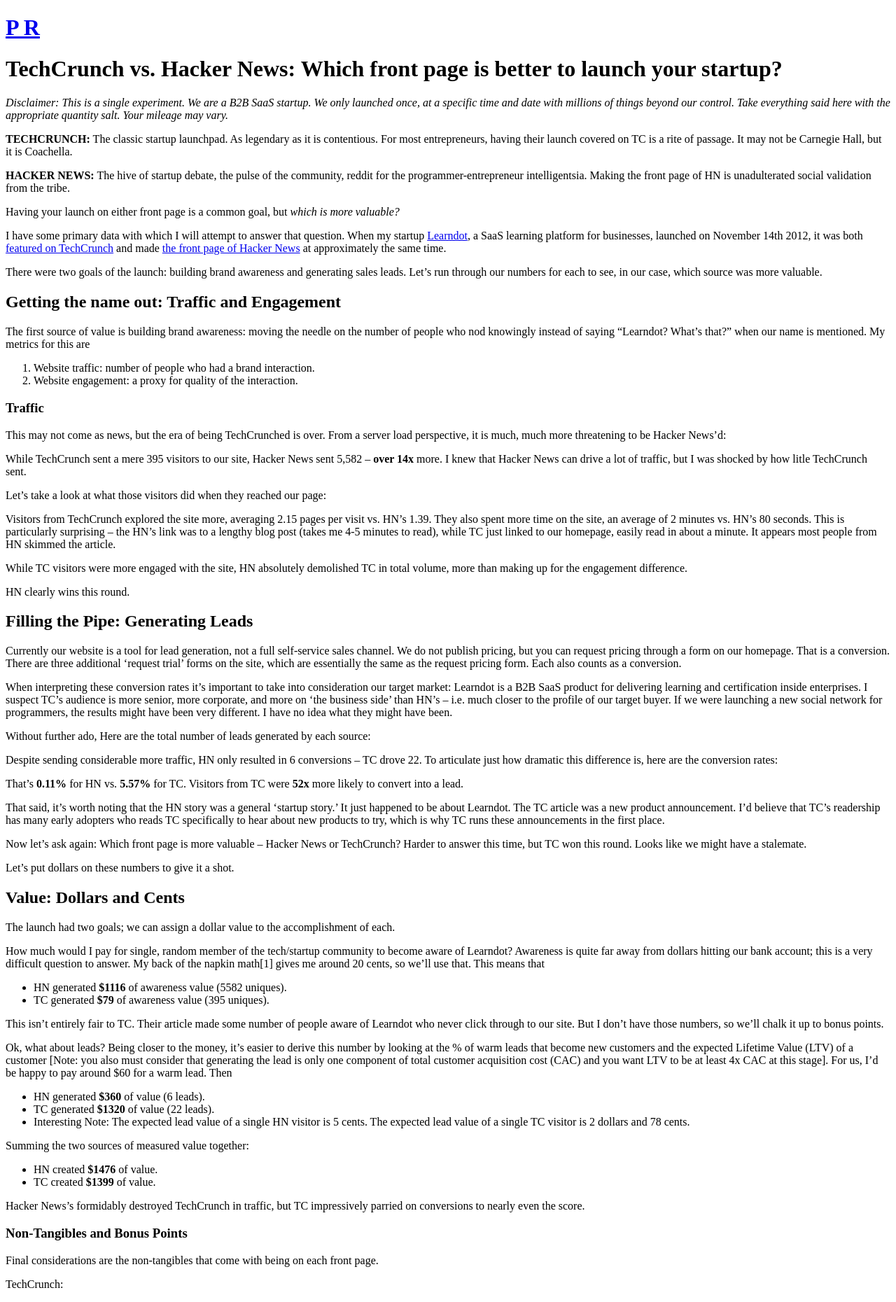
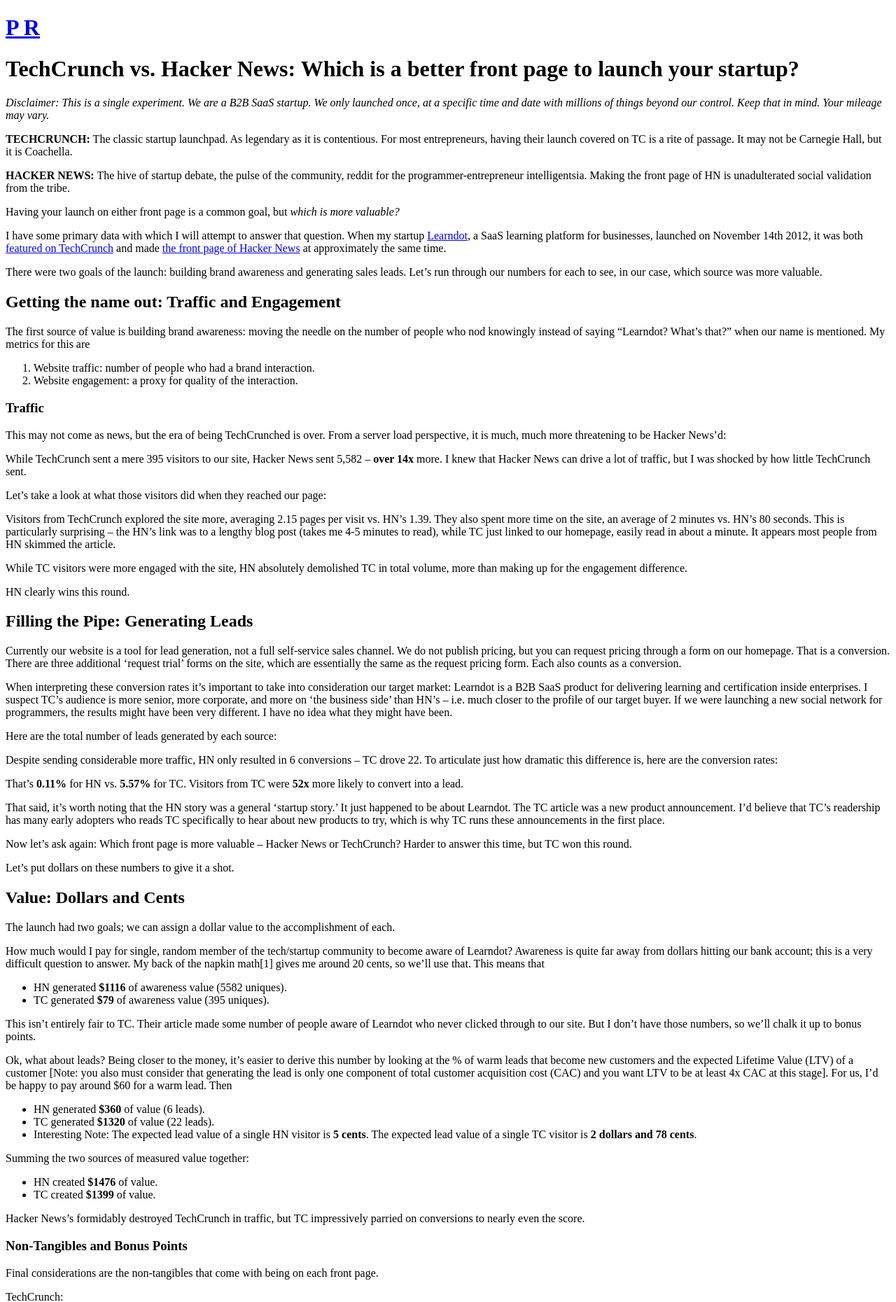
Before and after one commit to prlambert/old-prlambert.github.com, a Jekyll site: the page built from _posts/2013-01-29-tc-vs-hn.html, in a window 1280 px wide. Shown: the top 1860 px of the page at 70% size. Built offline with Jekyll 4.4.1, drawn with Linux system fonts in a browser that asks for light colours; a script that is not in the unit is left out; comment, search, counter and statistics services are not loaded; some of the changed text lies outside the part shown.

Commit message:
Done TC vs. HN

```diff
--- a/_posts/2013-01-29-tc-vs-hn.html
+++ b/_posts/2013-01-29-tc-vs-hn.html
@@ -1,16 +1,15 @@
 ---
 layout: post
-title: "TechCrunch vs. Hacker News: Which front page is better to launch your startup?"
+title: "TechCrunch vs. Hacker News: Which is a better front page to launch your startup?"
 description: ""
 category:
 tags: []
 ---
-<p>
+<p class="disclaimer">
 <em>
 Disclaimer: This is a single experiment. We are a B2B SaaS startup. We
 only launched once, at a specific time and date with millions of things
-beyond our control. Take everything said here with the appropriate
-quantity salt. Your mileage may vary.
+beyond our control. Keep that in mind. Your mileage may vary.
 </em>
 </p>
 
@@ -67,7 +66,7 @@
 <p>
 While TechCrunch sent a mere 395 visitors to our site, Hacker News sent
 5,582 – <strong>over 14x</strong> more. I knew that Hacker News can
-drive a lot of traffic, but I was shocked by how litle TechCrunch sent.
+drive a lot of traffic, but I was shocked by how little TechCrunch sent.
 </p>
 
 <p>
@@ -101,7 +100,7 @@
 </p>
 
 <p>
-Without further ado, Here are the total number of leads generated by each source:
+Here are the total number of leads generated by each source:
 </p>
 
 <script type="text/javascript" src="//ajax.googleapis.com/ajax/static/modules/gviz/1.0/chart.js"> {"dataSourceUrl":"//docs.google.com/a/prlambert.com/spreadsheet/tq?key=0Ao94tqG9MFwRdEkyNTNlaGtpRjctcTVneUVXT3U4V0E&transpose=0&headers=1&range=A1%3AC2&gid=2&pub=1","options":{"titleTextStyle":{"bold":true,"color":"#000","fontSize":16},"vAxes":[{"useFormatFromData":true,"title":"","minValue":null,"viewWindowMode":null,"viewWindow":null,"maxValue":null},{"useFormatFromData":true}],"series":{"0":{"color":"#ff9900"},"1":{"color":"#6aa84f"}},"booleanRole":"certainty","title":"Conversions by source","animation":{"duration":500},"backgroundColor":{"fill":"#f5f5f5"},"legend":"right","hAxis":{"useFormatFromData":true,"title":"","minValue":null,"viewWindow":{"min":null,"max":null},"maxValue":null},"isStacked":false,"tooltip":{},"width":609,"height":320},"state":{},"view":{},"chartType":"BarChart","chartName":"Chart 3"} </script>
@@ -123,7 +122,7 @@
 </p>
 
 <p>
-Now let’s ask again: Which front page is more valuable – Hacker News or TechCrunch? Harder to answer this time, but TC won this round. Looks like we might have a stalemate.
+Now let’s ask again: Which front page is more valuable – Hacker News or TechCrunch? Harder to answer this time, but TC won this round.
 </p>
 
 <p>
@@ -148,7 +147,8 @@
 </p>
 
 <p>
-This isn’t entirely fair to TC. Their article made some number of people aware of Learndot who never click through to our site. But I don’t have those numbers, so we’ll chalk it up to bonus points.
+This isn’t entirely fair to TC. Their article made some number of people
+aware of Learndot who never clicked through to our site. But I don’t have those numbers, so we’ll chalk it up to bonus points.
 </p>
 
 <p>
@@ -156,7 +156,8 @@
 <ul>
     <li>HN generated <strong>$360</strong> of value (6 leads).</li>
     <li>TC generated <strong>$1320</strong> of value (22 leads).</li>
-    <li>Interesting Note: The expected lead value of a single HN visitor is 5 cents. The expected lead value of a single TC visitor is 2 dollars and 78 cents.</li>
+    <li>Interesting Note: The expected lead value of a single HN visitor
+    is <strong>5 cents</strong>. The expected lead value of a single TC visitor is <strong>2 dollars and 78 cents</strong>.</li>
 </ul>
 </p>
 
@@ -183,23 +184,23 @@
 <p>
 TechCrunch:
 <ul>
-    <li>+Branding, TC is a grade-A logo you can use in your
+    <li><strong>Branding:</strong> TC is a grade-A logo you can use in your
     marketing.</li>
-    <li>+Validation to potential investors partners, and traditional
+    <li><strong>Validation:</strong> to potential investors partners, and traditional
     media outlets.</li>
-    <li>+Repeatability: If the story does well, you’ll have a
+    <li><strong>Repeatability:</strong> if the story does well, you’ll have a
     relationship with the author making your future pitches a bit
     easier.</li>
-    <li>+Awareness bonus points (see above).</li>
+    <li><strong>Awareness:</strong> bonus points (see above).</li>
 </ul>
 </p>
 
 <p>
 Hacker News:
 <ul>
-    <li>+Hiring, HN is a pool of quality applicants, a good place to
+    <li><strong>Hiring:</strong> HN is a pool of quality applicants, a good place to
     build recognition.</li>
-    <li>+Street Cred, community contribution and participation.</li>
+    <li><strong>Street Cred:</strong> community contribution and participation.</li>
 </ul>
 </p>
 
@@ -211,17 +212,19 @@
 
 
 <p>
-Which front page is more valuable largely depends on the type of company and stage. I could only assign such high awareness value to unique visitor because this was a launch story – it was a safe assumption that this was a first-time encounter for all visitors.
+Which front page is more valuable largely depends on the type of company and stage. I could only assign such high awareness value to unique visitor because this was a launch story – it was a safe assumption that this was a first-time encounter.
 </p>
 
 <p>
-It may be anticlimactic but the truth is that the value of being on each front page, for Learndot, was approximately equal. TC and HN were highly complementary; only through their combination were we able to achieve traction on both goals. The lesson here may be to have a multi-channeled strategy. What we can definitely concluded: in this particular situation of launch Learndot, HN and TC had were at the complete opposite ends of the spectrum: HN drove lots of traffic but almost no conversions, while TC drove little traffic with high conversions. Which is better? As always, it depends on your goals. For us, they were both great channels.
+It may be anticlimactic but the truth is that the value of being on each front page, for Learndot, was approximately equal. TC and HN were highly complementary; only through their combination were we able to achieve traction on both goals. The lesson here may be to have a multi-channeled strategy. What we can definitely concluded: HN drove lots of traffic but almost no conversions, while TC drove little traffic with high conversions. Which is better? As always, it depends on your goals. For us, they were both great channels.
 </p>
 
-<h3 class="footnotes">Footnotes</h3>
+<div id="footnotes">
+<h3>Footnotes</h3>
 <p>
     [1] This is a combination of answering questions like ‘how much
-    would I pay to have all 15,000 people at SXSW Interactive exposed to
-    our brand” and get a $/impression from that and using a very rough
+    would I pay to have 10,000 people at SXSW Interactive exposed to
+    our brand” to get a $/impression from that, and using a rough
     conversion rate estimate.</li>
 </p>
+</div>
```
Also changed, not shown: assets/themes/twitter/css/style.css (+23 -0 lines), 4 other files.
